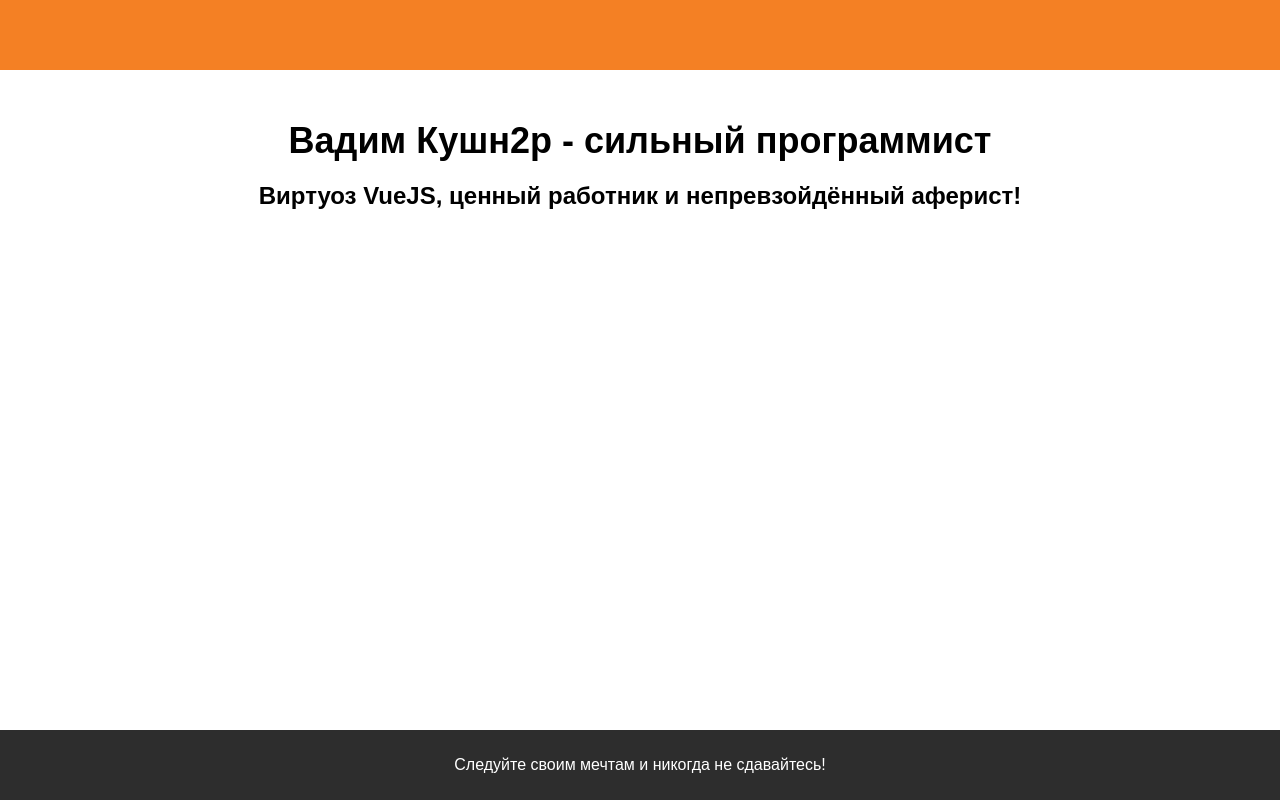
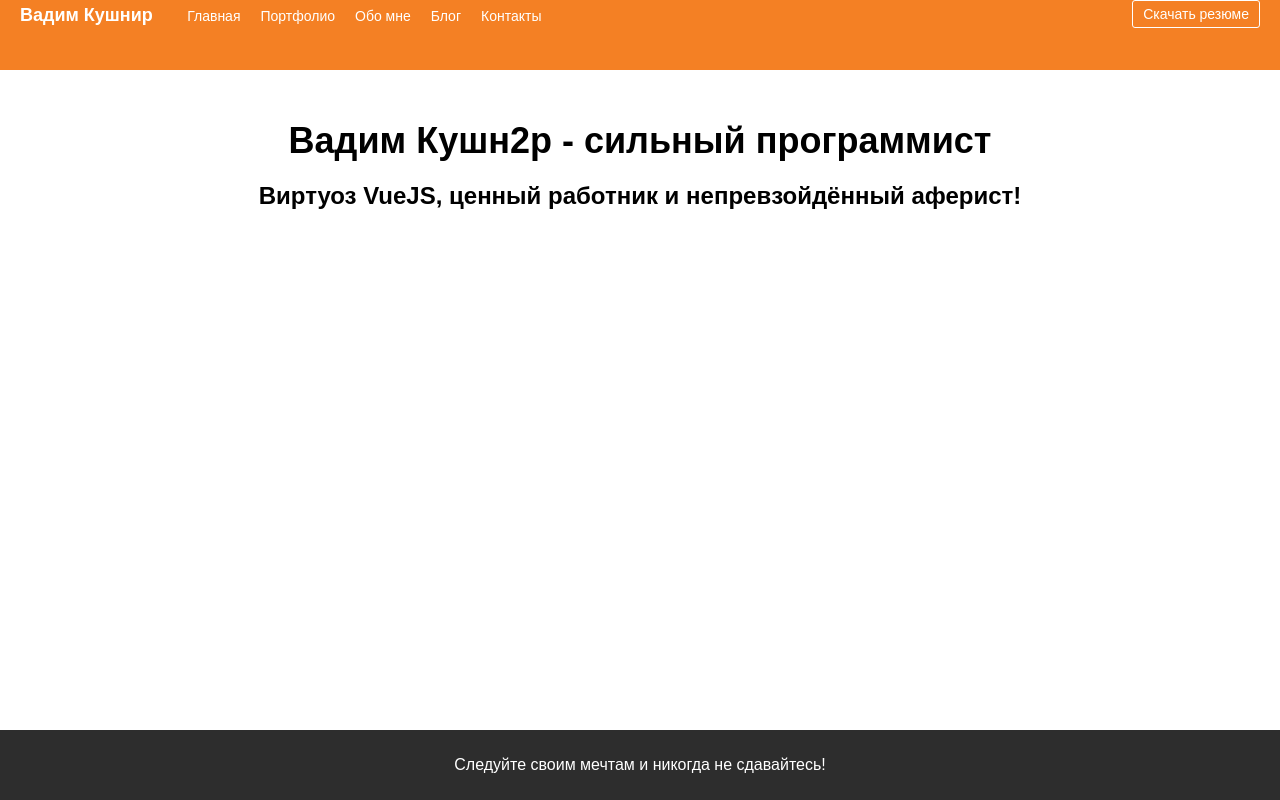
Before and after one commit to petrtopor/personal-portfolio-website, a website built with webpack: page src/index.html in a window 1280 px wide. Built offline with nearby package versions, Linux system fonts and the light colour scheme; files whose address does not match are found by name.

Commit message:
feat: header content added

```diff
--- a/src/index.html
+++ b/src/index.html
@@ -9,9 +9,21 @@
 <body>
     <div class="wrapper"> <!-- Добавьте div с классом wrapper -->
       <header>
+        <div class="logo">
+          <a href="/">Вадим Кушнир</a>
+        </div>
         <nav>
-                <!-- Здесь будет ваша навигационная панель, аналогичная Stack Overflow -->
+          <ul>
+            <li><a href="/">Главная</a></li>
+            <li><a href="/portfolio">Портфолио</a></li>
+            <li><a href="/about">Обо мне</a></li>
+            <li><a href="/blog">Блог</a></li>
+            <li><a href="/contact">Контакты</a></li>
+          </ul>
         </nav>
+        <div class="download-resume">
+          <a href="/resume.pdf" download>Скачать резюме</a>
+        </div>
       </header>
       <main>
           <section>
--- a/src/styles.scss
+++ b/src/styles.scss
@@ -23,10 +23,62 @@ header {
   height: 60px;
 }
 
+.logo {
+  display: inline-block;
+  margin-left: 20px;
+}
+
+.logo a {
+  font-weight: bold;
+  color: #fff;
+  text-decoration: none;
+  font-size: 18px;
+}
+
 nav {
+  display: inline-block;
+  margin-left: 30px;
+}
+
+nav ul {
+  list-style: none;
+  margin: 0;
+  padding: 0;
   display: flex;
-  justify-content: center;
-  align-items: center;
+}
+
+nav ul li {
+  margin-right: 20px;
+}
+
+nav ul li a {
+  text-decoration: none;
+  color: #fff;
+  font-size: 14px;
+}
+
+nav ul li a:hover {
+  text-decoration: underline;
+}
+
+.download-resume {
+  display: inline-block;
+  float: right;
+  margin-right: 20px;
+}
+
+.download-resume a {
+  text-decoration: none;
+  color: #fff;
+  font-size: 14px;
+  border: 1px solid #fff;
+  padding: 5px 10px;
+  border-radius: 3px;
+}
+
+.download-resume a:hover {
+  background-color: #fff;
+  color: #f48024;
 }
 
 // Основной контент
```
Lines whose indentation alone changed are shown as unchanged.
